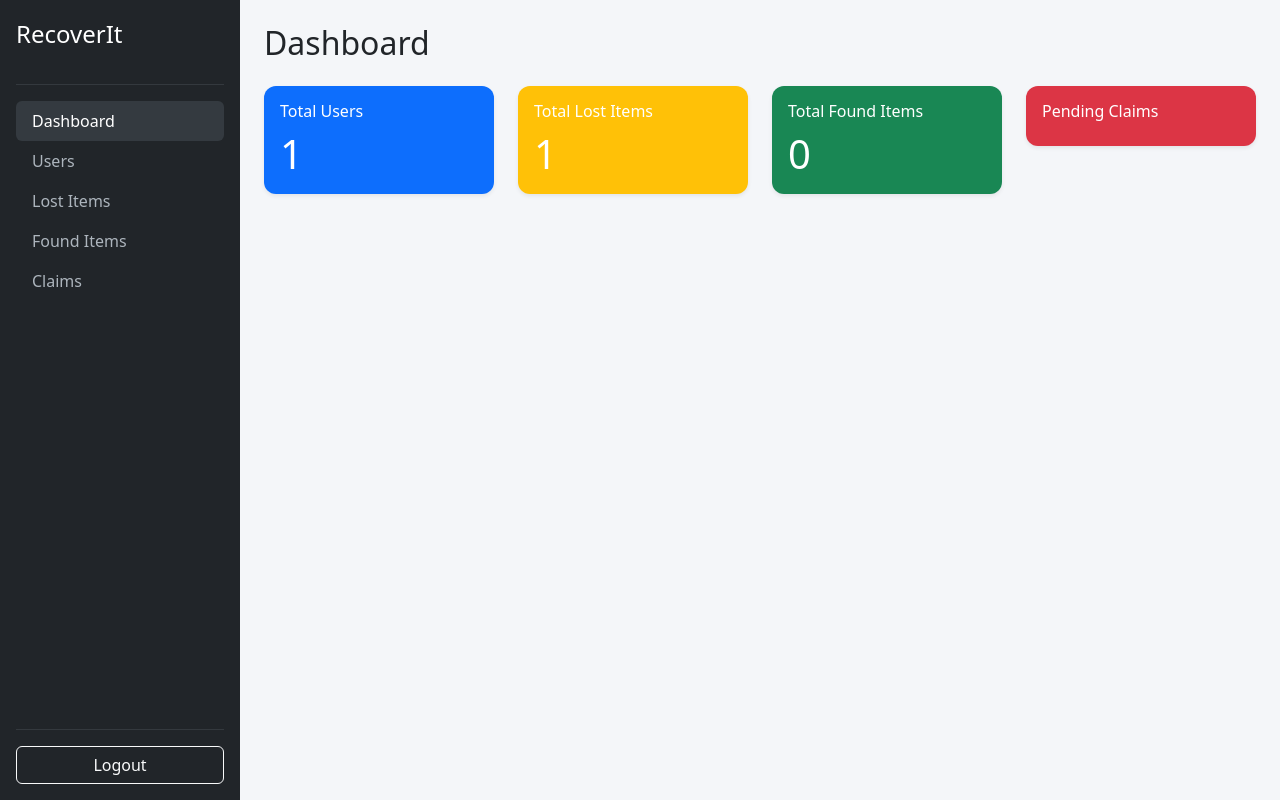
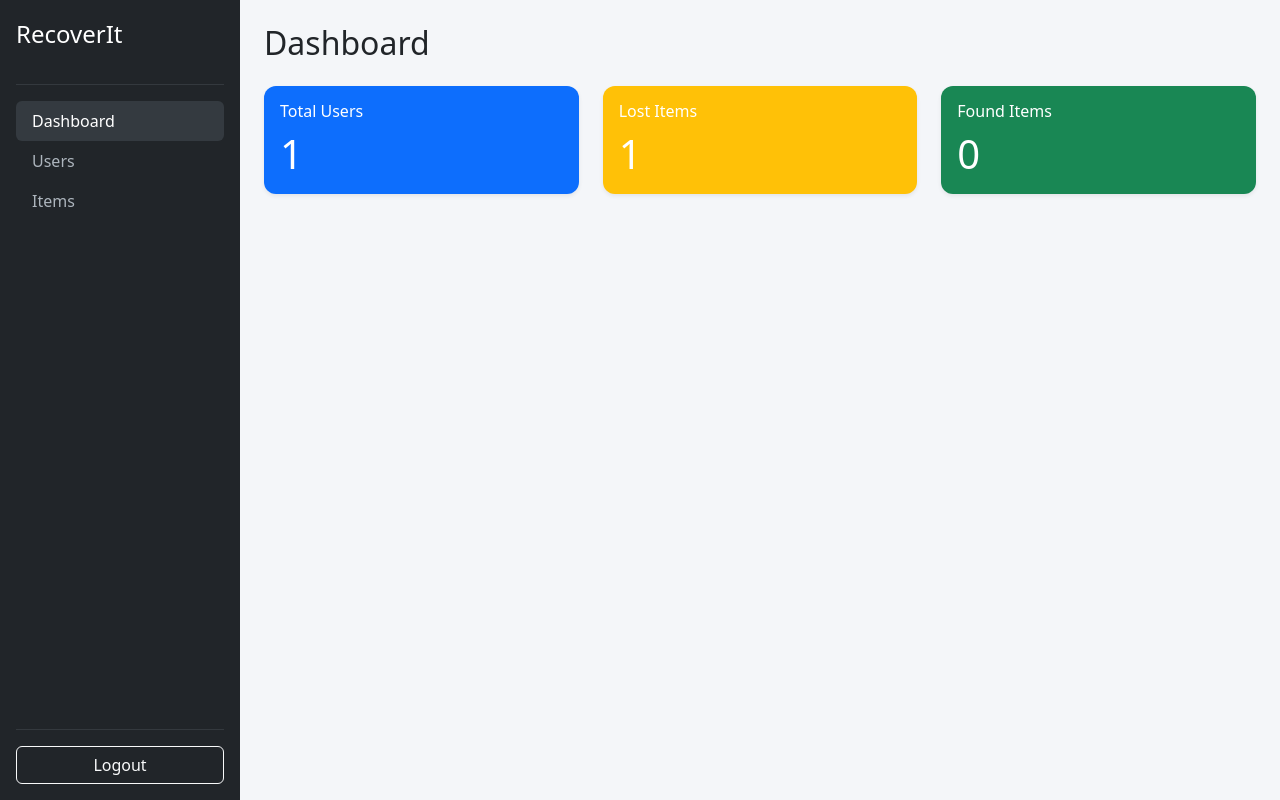
Before and after one commit to seano-0222/RecoverIt, a Django app: page /dashboard in a window 1280 px wide. Run offline with Django 5.2, Linux system fonts and the light colour scheme; a user stored in the database is signed in; tables that the repository leaves empty hold one stand-in row (values such as "Sample post"); parts of the project's set-up code (start-up, migrations or seed data) failed here and were passed over.

Commit message:
Consolidate item management into unified view
Refactor the dashboard to combine separate Lost Items, Found Items, and Claims pages into a single unified Items management page. This simplifies navigation and reduces redundant pages. Updates the dashboard layout to show 3 stat cards instead of 4 by removing the Pending Claims card.

```diff
--- a/templates/base.html
+++ b/templates/base.html
@@ -29,13 +29,7 @@
                 <a href="{% url 'dashboard:users' %}" class="nav-link {% if request.resolver_match.url_name == 'users' %}active{% endif %}">Users</a>
             </li>
             <li>
-                <a href="{% url 'dashboard:lost_items' %}" class="nav-link {% if request.resolver_match.url_name == 'lost_items' %}active{% endif %}">Lost Items</a>
-            </li>
-            <li>
-                <a href="{% url 'dashboard:found_items' %}" class="nav-link {% if request.resolver_match.url_name == 'found_items' %}active{% endif %}">Found Items</a>
-            </li>
-            <li>
-                <a href="{% url 'dashboard:claims' %}" class="nav-link {% if request.resolver_match.url_name == 'claims' %}active{% endif %}">Claims</a>
+                <a href="{% url 'dashboard:items' %}" class="nav-link {% if request.resolver_match.url_name == 'items' %}active{% endif %}">Items</a>
             </li>
         </ul>
         <hr class="text-secondary">
--- a/templates/dashboard/index.html
+++ b/templates/dashboard/index.html
@@ -3,7 +3,7 @@
 {% block content %}
 <h2 class="mb-4">Dashboard</h2>
 <div class="row g-4">
-    <div class="col-md-3">
+    <div class="col-md-4">
         <div class="card card-stat shadow-sm text-white bg-primary">
             <div class="card-body">
                 <h6 class="card-title">Total Users</h6>
@@ -11,27 +11,19 @@
             </div>
         </div>
     </div>
-    <div class="col-md-3">
+    <div class="col-md-4">
         <div class="card card-stat shadow-sm text-white bg-warning">
             <div class="card-body">
-                <h6 class="card-title">Total Lost Items</h6>
+                <h6 class="card-title">Lost Items</h6>
                 <p class="display-6 mb-0">{{ total_lost_items }}</p>
             </div>
         </div>
     </div>
-    <div class="col-md-3">
+    <div class="col-md-4">
         <div class="card card-stat shadow-sm text-white bg-success">
             <div class="card-body">
-                <h6 class="card-title">Total Found Items</h6>
+                <h6 class="card-title">Found Items</h6>
                 <p class="display-6 mb-0">{{ total_found_items }}</p>
-            </div>
-        </div>
-    </div>
-    <div class="col-md-3">
-        <div class="card card-stat shadow-sm text-white bg-danger">
-            <div class="card-body">
-                <h6 class="card-title">Pending Claims</h6>
-                <p class="display-6 mb-0">{{ pending_claims }}</p>
             </div>
         </div>
     </div>
```
Also changed, not shown: templates/dashboard/items.html (added, +30 -0 lines).
